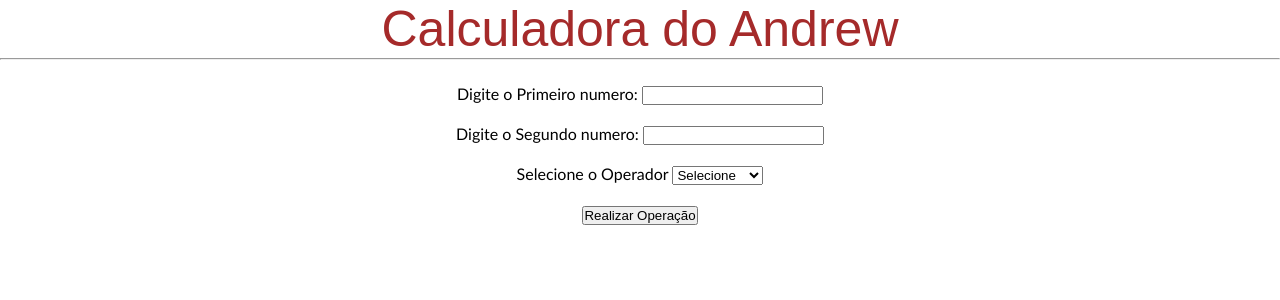
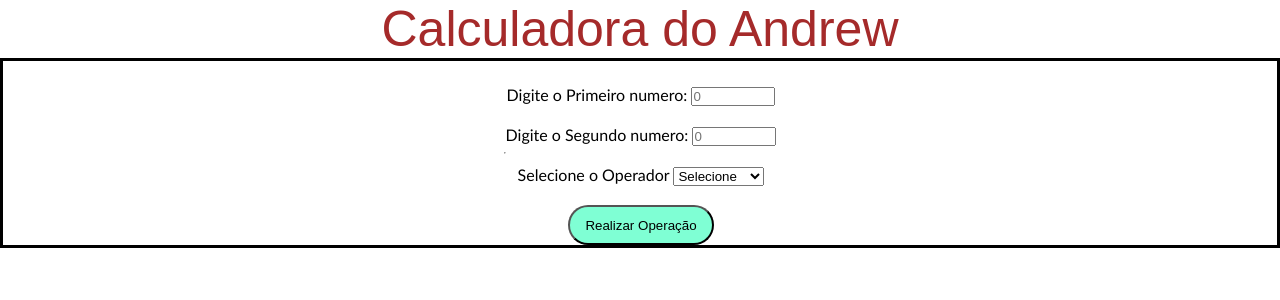
Before and after one commit to Andrew-Figueiredo/FirstActivityFlask, a Flask app: page / in a window 1280 px wide. Shown: the top 300 px of the page. Run offline with Flask 2, Linux system fonts and the light colour scheme.

Commit message:
Projeto Finalizado

```diff
--- a/main.py
+++ b/main.py
@@ -17,6 +17,7 @@ def calculator(num1:int, num2:int, op:str):
             return str(num1/num2)
     else:
         return 'Operação Inviável de ser realizada!'
+
 # Página Principal
 @app.route('/')
 def index():
--- a/static/css/styles.css
+++ b/static/css/styles-home.css
@@ -1,7 +1,6 @@
 * {
     margin: 0;
     padding: 0;
-
 }
 
 footer {
@@ -11,9 +10,26 @@ footer {
     text-align: center;
 }
 
+main {
+    display: flex;
+    border-color: black;
+    border-style: solid;
+    align-items: center;
+    justify-content: center;
+
+
+
+}
 
 form{
     font-family: 'Gill Sans', 'Gill Sans MT', Calibri, 'Trebuchet MS', sans-serif;
     padding-top: 1.5em;
     text-align: center;
 }
+
+#botao-final {
+    border-radius: 25px;
+    height: 3em;
+    width: 11em;
+    background-color: aquamarine;
+}
--- a/templates/home.html
+++ b/templates/home.html
@@ -4,7 +4,7 @@
     <meta charset="UTF-8">
     <meta name="viewport" content="width=device-width, initial-scale=1.0">
     <title>Calculadora Drew</title>
-    <link rel="stylesheet" href="static/css/styles.css">
+    <link rel="stylesheet" href="static/css/styles-home.css">
 </head>
 <body>
     <footer>
@@ -15,11 +15,11 @@
         <hr>
         <form action="/result" method="post">
             <label for="FN" class="title">Digite o Primeiro numero:</label>
-            <input type="number" name="FN" id="FN"><br><br>
+            <input required type="number" placeholder="0" name="FN" id="FN" min="0" max="100000"><br><br>
             <label for="SN" class="title">Digite o Segundo numero: </label>
-            <input type="number" name="SN" id="SN"><br><br>
+            <input required type="number" placeholder="0" name="SN" id="SN" min="0" max="100000"><br><br>
             <label for="OP" class="title">Selecione o Operador </label>
-            <select name="OP" id="OP">
+            <select required name="OP" id="OP">
                 <option selected disabled value="">Selecione</option>
                 <option value="+">+ Somar</option>
                 <option value="-">- Subtrair</option>
@@ -29,7 +29,7 @@
             </select><br><br>
 
 
-            <input type="submit" name="button-final" id="button-final" value="Realizar Operação">
+            <input type="submit" name="botao-final" id="botao-final" value="Realizar Operação">
 
 
         </form>
--- a/templates/result.html
+++ b/templates/result.html
@@ -4,10 +4,14 @@
     <meta charset="UTF-8">
     <meta name="viewport" content="width=device-width, initial-scale=1.0">
     <title>Resultado</title>
+    <link rel="stylesheet" href="static/css/styles-result.css">
 
 </head>
 <body>
     <footer>O resultado da Operação é: </footer>
     <main>{{resultado}}</main>
+    <form action="/" method="get">
+        <input type="submit" value="Back" class="botao-voltar">
+    </form>
 </body>
 </html>
```
Also changed, not shown: static/css/styles-result.css (added, +21 -0 lines).
